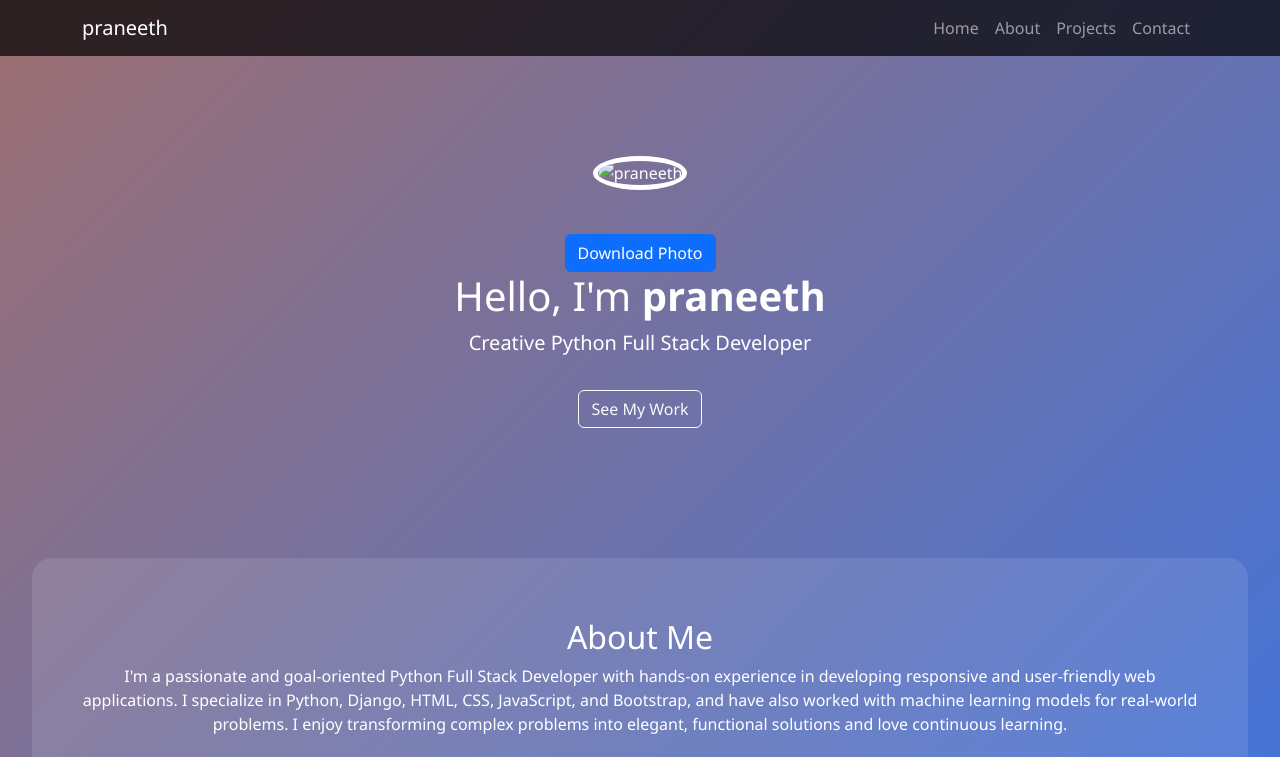
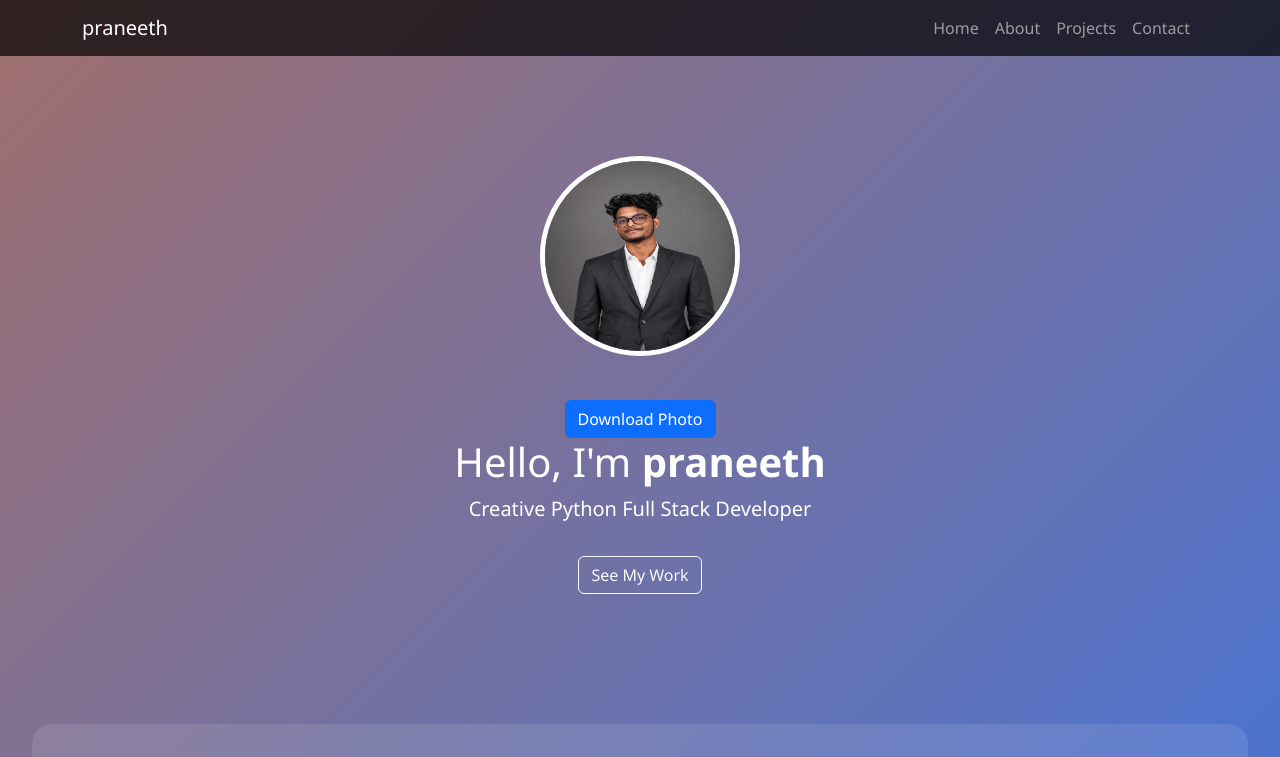
Before and after one commit to praneeth-2474/Newportfolio, a plain HTML site: page index.html in a window 1280 px wide. Shown: the top 757 px of the page. Drawn offline with nearby package versions, Linux system fonts and the light colour scheme.

Commit message:
Update index.html

```diff
--- a/index.html
+++ b/index.html
@@ -112,10 +112,10 @@
   </nav>
 
   <section id="hero" class="hero">
-    <img src="selfi.jpg.jpeg" alt="praneeth" />
+    <img src="selfie.jpg.jpeg" alt="praneeth" />
 <br><br>
 
-    <a href="selfi.jpg.jpeg" download class="btn btn-primary">
+    <a href="selfie.jpg.jpeg" download class="btn btn-primary">
 
     Download Photo
 
```
